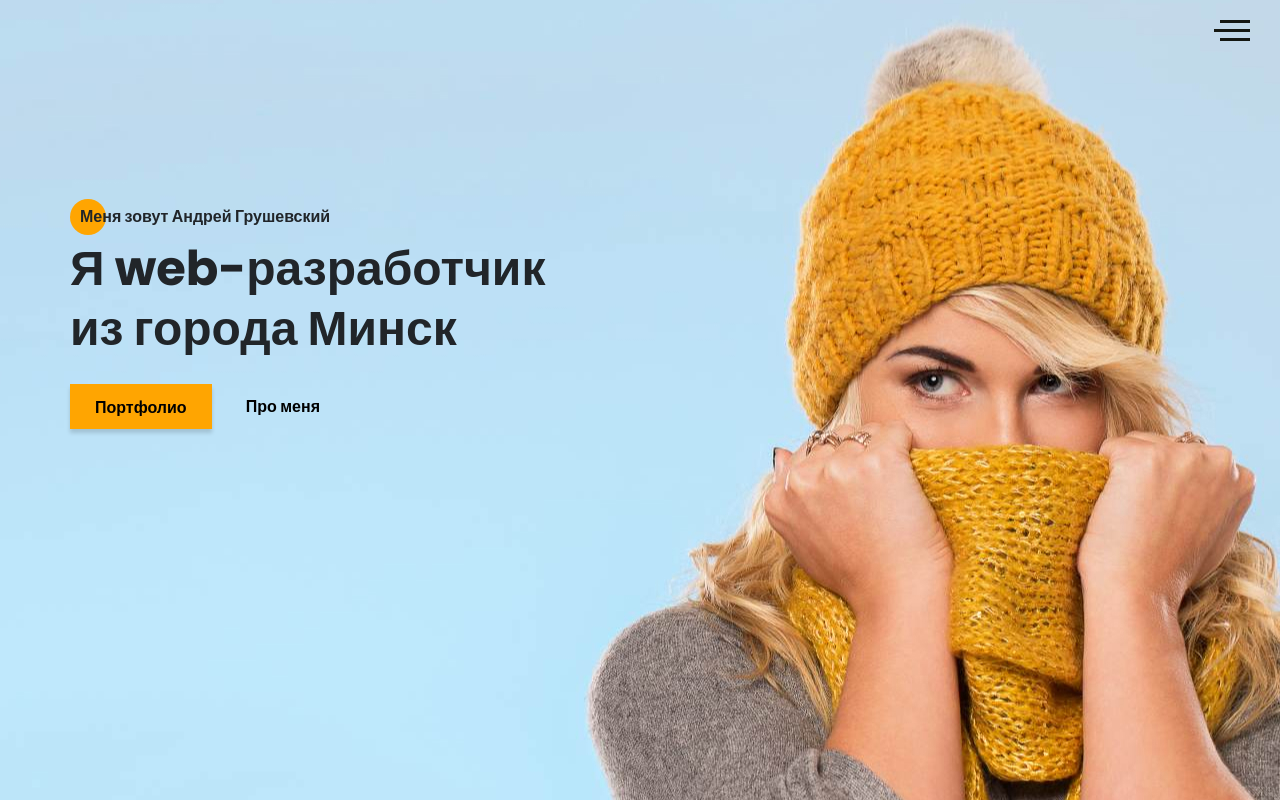
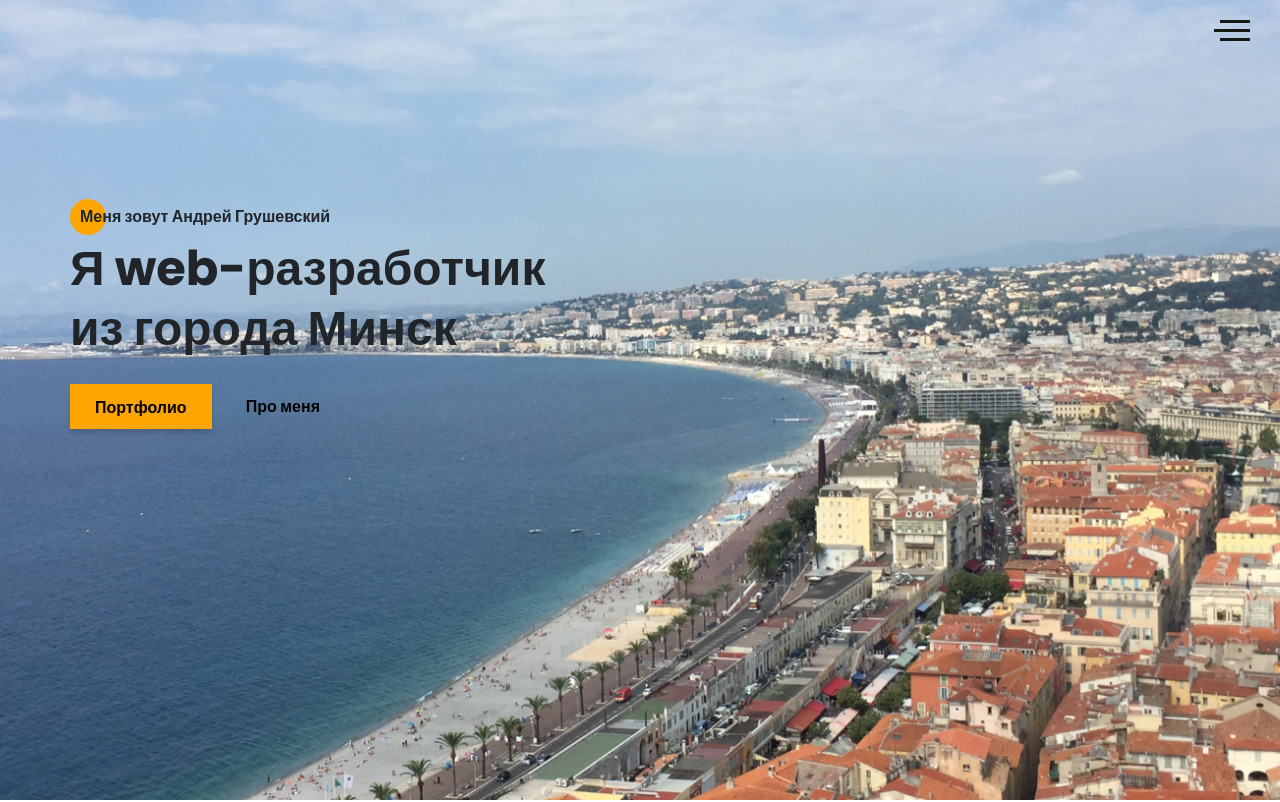
Before and after one commit to gruand13/portfolio, a website: page src/index.html in a window 1280 px wide. Shown: the top 802 px of the page. Drawn offline with nearby package versions, Linux system fonts and the light colour scheme; files that its build step writes are made by us from their sources; files whose address does not match are found by name.

Commit message:
add main bg

```diff
--- a/src/sass/blocks/_promo.scss
+++ b/src/sass/blocks/_promo.scss
@@ -1,7 +1,7 @@
 .promo {
     min-height: 100vh;
     position: relative;
-    background: url('../img/main_bg.jpg') no-repeat 50%/cover;
+    background: url('../img/my-bg2.jpg') no-repeat 50% / cover;
     padding-top: 205px;
     &__title {
         width: 535px;
```
Also changed, not shown: dist/css/style.min.css, dist/img/IMG_3257 1.jpg (added), dist/img/IMG_3632 1.jpg (added), dist/img/my-bg.jpg (added), dist/img/my-bg1.jpg (added), dist/img/my-bg2.jpg (added), src/img/my-bg.jpg (added), src/img/my-bg1.jpg (added), src/img/my-bg2.jpg (added), 2 other files.
